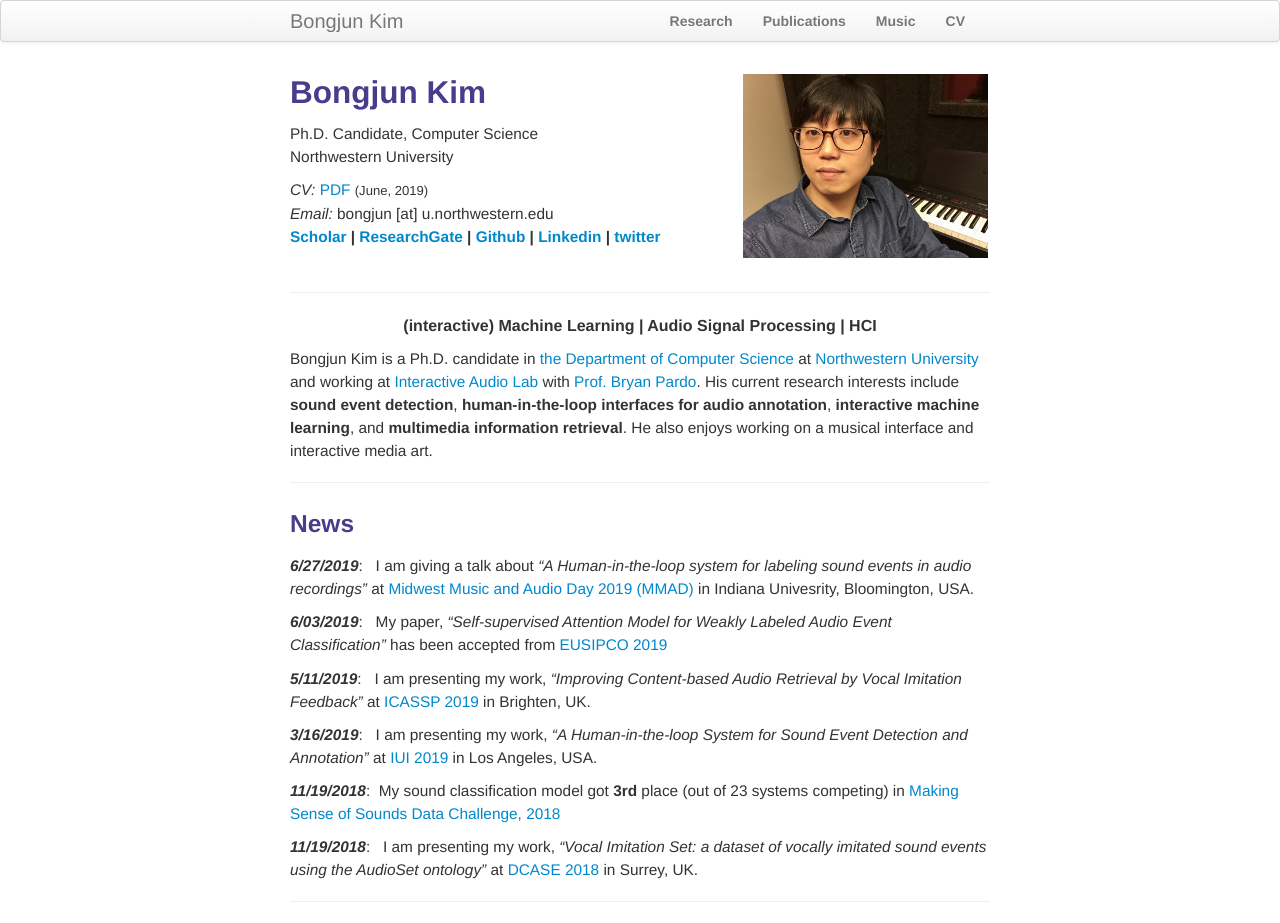
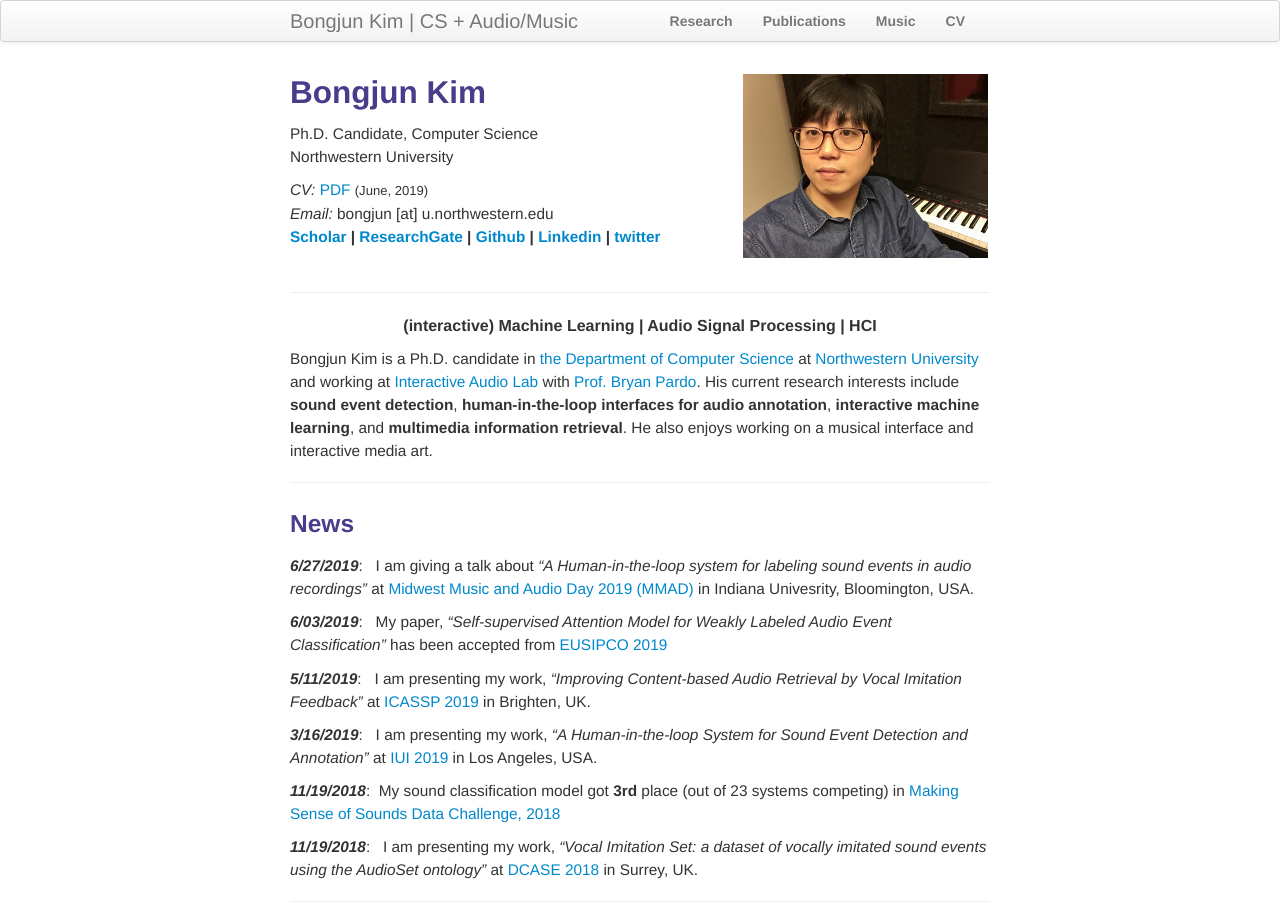
Before and after one commit to bongjun/bongjun.github.io, a Jekyll site: the page built from index.md, in a window 1280 px wide. Built offline with Jekyll 4.4.1, drawn with Linux system fonts in a browser that asks for light colours.

Commit message:
changed title

```diff
--- a/_config.yml
+++ b/_config.yml
@@ -8,7 +8,7 @@ highlighter: rouge
 # Themes are encouraged to use these universal variables
 # so be sure to set them if your theme uses them.
 #
-title : Bongjun Kim
+title : Bongjun Kim | CS + Audio/Music
 author :
   name : Bongjun Kim
   email : bongjun@u.northwestern.edu
```
